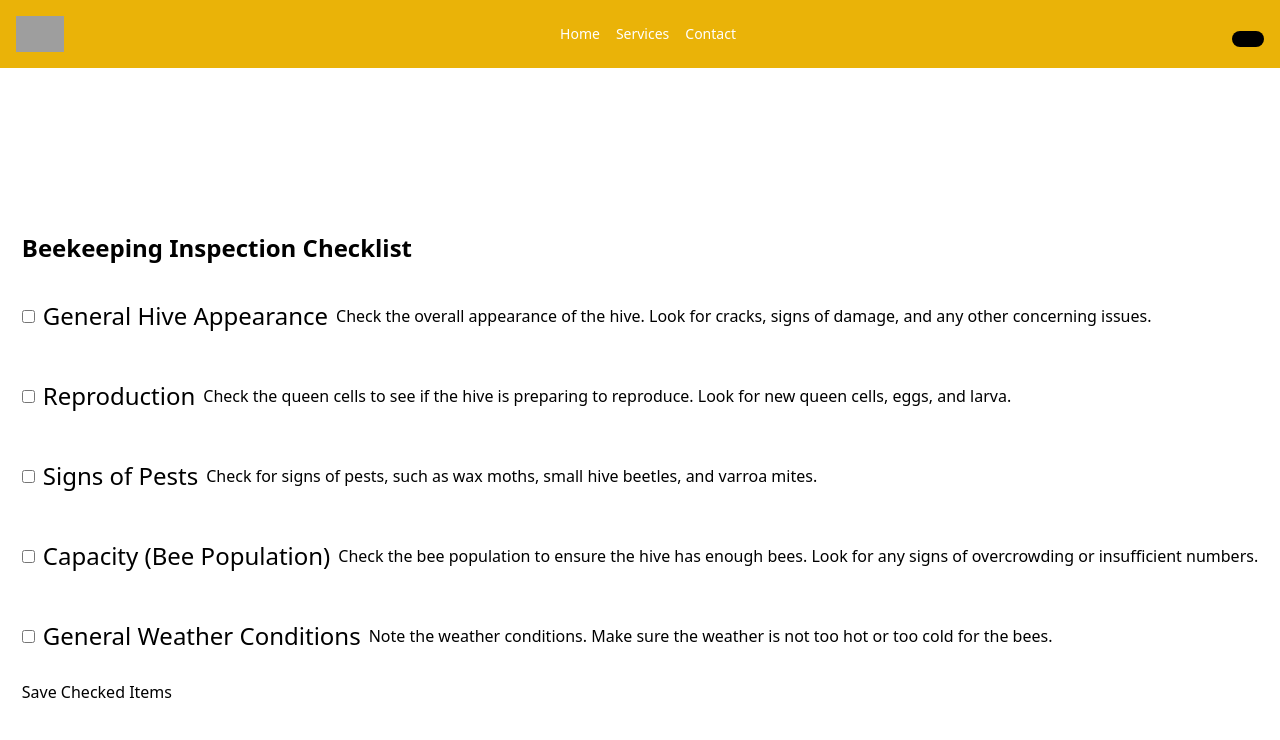
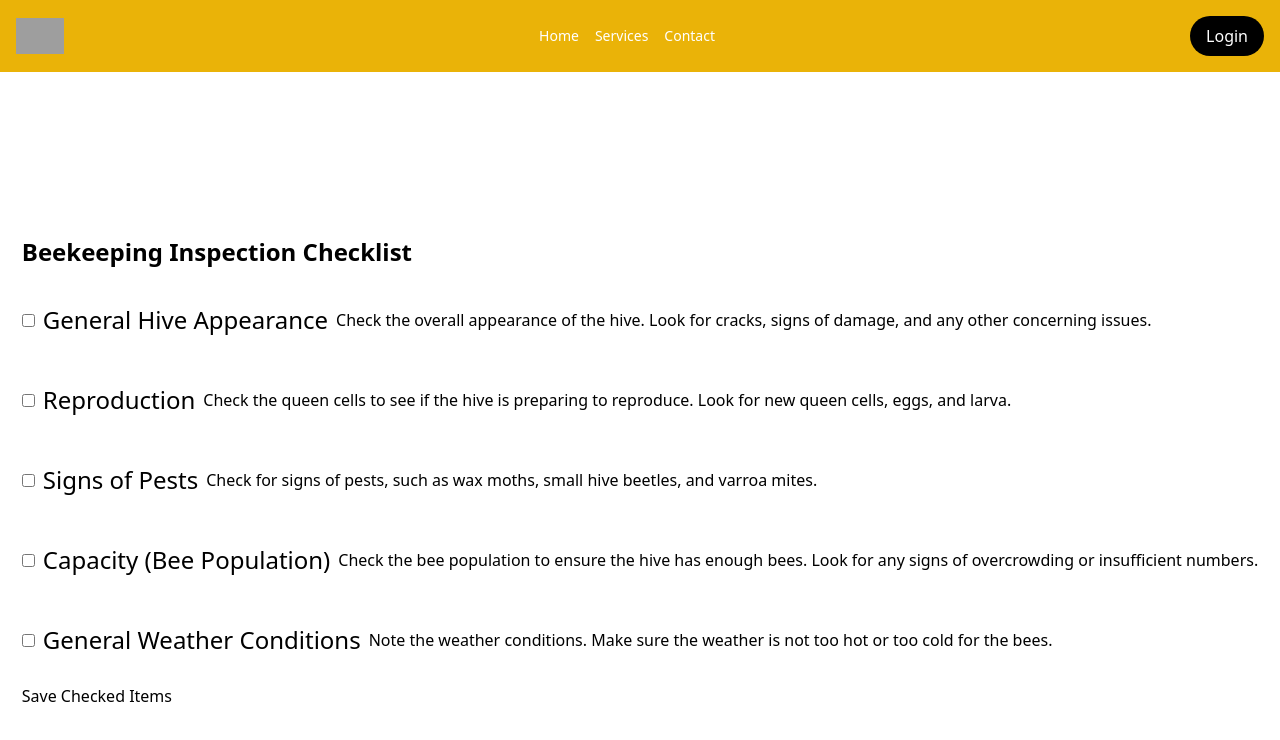
Before and after one commit to taumang/beekeeper_inspection_checklist_app, a React (Vite) app in the folder beekeeping_inspection_checklist/: page / in a window 1280 px wide. Shown: the top 740 px of the page. Built offline with nearby package versions, Linux system fonts and the light colour scheme; grey boxes are pictures that could not be loaded.

Commit message:
configured the file structure

```diff
--- a/beekeeping_inspection_checklist/package.json
+++ b/beekeeping_inspection_checklist/package.json
@@ -9,9 +9,11 @@
     "preview": "vite preview"
   },
   "dependencies": {
+    "@supabase/auth-ui-react": "^0.4.2",
+    "@supabase/supabase-js": "^2.26.0",
     "react": "^18.2.0",
     "react-dom": "^18.2.0",
-    "react-router-dom": "^6.8.1",
+    "react-router-dom": "^6.13.0",
     "react-router-use-history": "^1.0.0"
   },
   "devDependencies": {
--- a/beekeeping_inspection_checklist/src/Navbar/navbar.jsx
+++ b/beekeeping_inspection_checklist/src/components/Navbar/navbar.jsx
@@ -1,5 +1,5 @@
 import React, { useState } from "react";
-import LoginPage from "../Login__Register/login__register";
+import LoginPage from "../../pages/Login__Register/login__register";
 
 
 const navBar = () => {
@@ -68,7 +68,7 @@ const navBar = () => {
               className="bg-black px-4 py-2 rounded-full text-white hover:bg-white hover:text-black"
               onClick={handleLoginClick}
             >
-
+              Login
             </button>
           )}
 
```
Also changed, not shown: beekeeping_inspection_checklist/src/App.jsx (+4 -4 lines), beekeeping_inspection_checklist/src/pages/Bee checklist/bee_checklist_main.jsx (renamed from beekeeping_inspection_checklist/src/Bee checklist/bee_checklist_main.jsx), beekeeping_inspection_checklist/src/pages/Login__Register/login__register.jsx (renamed from beekeeping_inspection_checklist/src/Login__Register/login__register.jsx), 1 other file (tests, documents, lock files or other folders).
